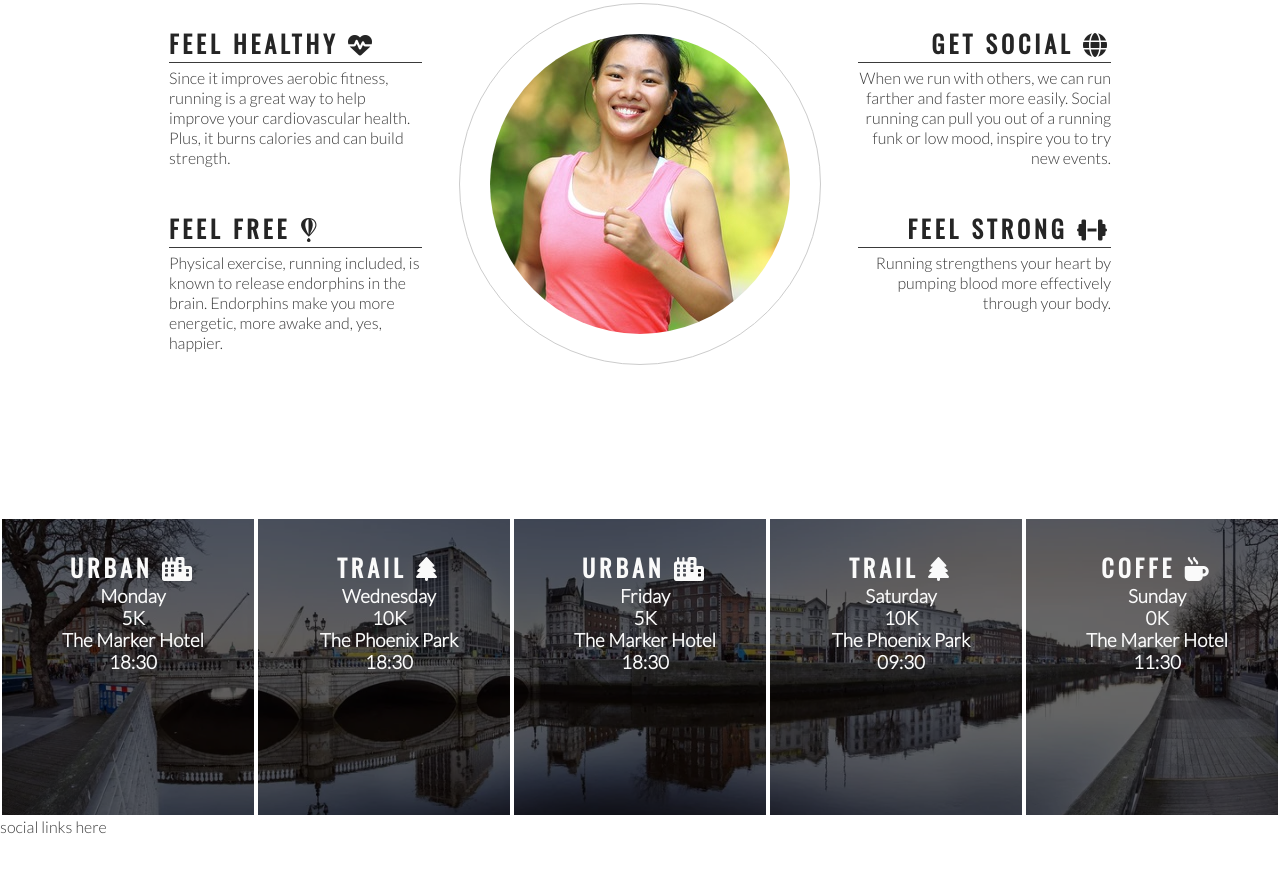
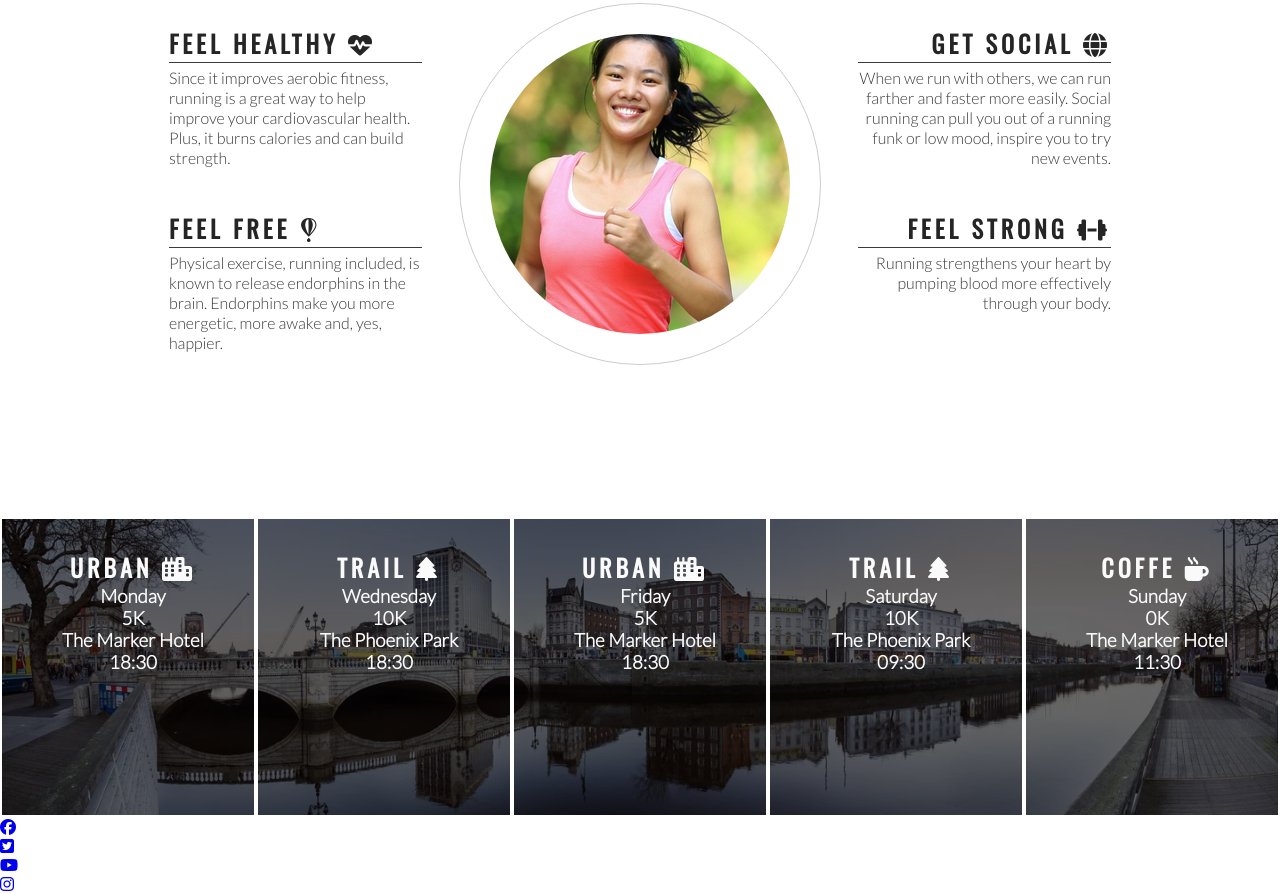
Before and after one commit to KlaraMartinsson/love-running, a plain HTML site: page index.html in a window 1280 px wide. Shown: the part 778-1671 px from the top of the page. Before the commit the page ends 1614 px from the top, so only its background shows below. Drawn offline with nearby package versions, Linux system fonts and the light colour scheme.

Commit message:
Add social media icons to footer

```diff
--- a/index.html
+++ b/index.html
@@ -119,7 +119,23 @@
 
     </section>
     <footer>
-        social links here
+    <ul>
+        <li>
+            <a href="https://facebook.com" target="_blank" rel="noopener" aria-label="Visit our Facebook page (opens in a new tab"><i class="fa-brands fa-facebook"></i></a>
+        </li>
+        <li>
+            <a href="https://twitter.com" target="_blank" rel="noopener"
+                aria-label="Visit our Twitter page (opens in a new tab"><i class="fa-brands fa-square-twitter"></i></a>
+        </li>
+        <li>
+            <a href="https://youtube.com" target="_blank" rel="noopener"
+                aria-label="Visit our Youtube page (opens in a new tab"><i class="fa-brands fa-youtube"></i></a>
+        </li>
+        <li>
+            <a href="https://instagram.com" target="_blank" rel="noopener"
+                aria-label="Visit our Instagram page (opens in a new tab"><i class="fa-brands fa-instagram"></i></a>
+        </li>
+    </ul>
     </footer>
 
     <!-- font awesome script -->
```
